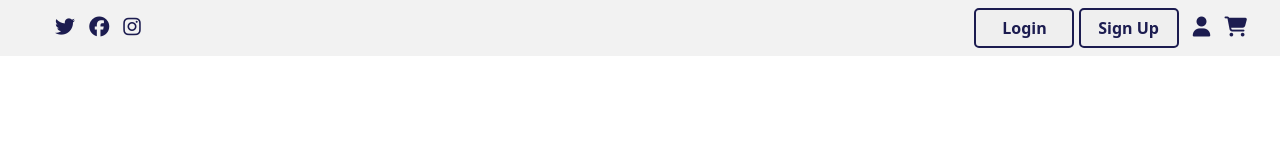
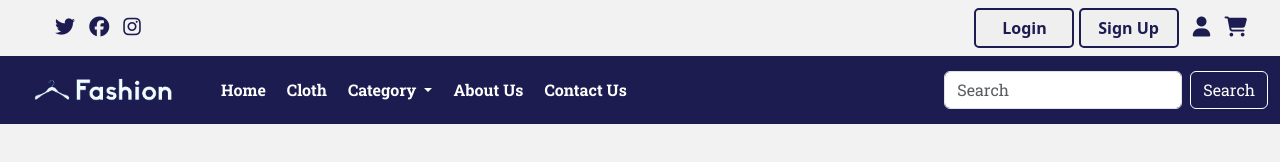
Before and after one commit to syful2021/E_commerceB, a plain HTML site: page index.html in a window 1280 px wide. Drawn offline with nearby package versions, Linux system fonts and the light colour scheme.

Commit message:
added navbar and icon;

```diff
--- a/index.html
+++ b/index.html
@@ -15,6 +15,10 @@
     crossorigin="anonymous"
     />
     <!-- // bootstrap link -->
+    <!-- font link -->
+    <link rel="preconnect" href="https://fonts.googleapis.com">
+    <link rel="preconnect" href="https://fonts.gstatic.com" crossorigin>
+    <link href="https://fonts.googleapis.com/css2?family=Roboto+Slab:wght@100..900&family=Roboto:ital,wght@0,100;0,300;0,400;0,500;0,700;0,900;1,100;1,300;1,400;1,500;1,700;1,900&display=swap" rel="stylesheet">
 </head>
 <body>
 
@@ -35,6 +39,54 @@
     </div>
     <!-- //top navbar -->
 
+    <div class="home-section">
+        <!-- navbar -->
+        <nav class="navbar navbar-expand-lg " id="navbar">
+            <div class="container-fluid">
+              <a class="navbar-brand " href="#"><img src="images/logo.png" width="180px" alt="logo"> </a>
+              <button class="navbar-toggler" type="button" data-bs-toggle="collapse" data-bs-target="#navbarSupportedContent" aria-controls="navbarSupportedContent" aria-expanded="false" aria-label="Toggle navigation">
+                <span ><i class="fa-solid fa-bars" style="color: white;"></i></span>
+              </button>
+              <div class="collapse navbar-collapse" id="navbarSupportedContent">
+                <ul class="navbar-nav me-auto mb-2 mb-lg-0">
+                  <li class="nav-item">
+                    <a class="nav-link " aria-current="page" href="index.html">Home</a>
+                  </li>
+                  <li class="nav-item">
+                    <a class="nav-link" href="cloth.html">Cloth</a>
+                  </li>
+                  <li class="nav-item dropdown">
+                    <a class="nav-link dropdown-toggle" id="navbarDropdown" href="#" role="button" data-bs-toggle="dropdown" aria-expanded="false">
+                      Category
+                    </a>
+                    <ul class="dropdown-menu" aria-labelledby="navbarDropdown"  style="background-color: #1c1c50;">
+                      <li><a class="dropdown-item" href="#">T-shirt</a></li>
+                      <li><a class="dropdown-item" href="#">Hoddies</a></li>
+                      <li><a class="dropdown-item" href="#">Pants</a></li>
+                      <li><a class="dropdown-item" href="#">Sports shoes</a></li>
+                      <li><a class="dropdown-item" href="#">Smart Watch</a></li>
+                      <li><a class="dropdown-item" href="#">Glasess</a></li>
+                    </ul>
+                  </li>
+                  <li class="nav-item">
+                    <a class="nav-link" href="about.html">About Us</a>
+                </li>
+                <li class="nav-item">
+                    <a class="nav-link" href="contact.html">Contact Us</a>
+                </li>
+                </ul>
+                <form class="d-flex" role="search">
+                  <input  class="form-control me-2" type="search" placeholder="Search" aria-label="Search">
+                  <button class="btn btn-outline-success" type="submit" id="search-btn">Search</button>
+                </form>
+              </div>
+            </div>
+          </nav>
+        <!-- //navbar -->
+
+
+
+    </div>
 
 
 
--- a/style.css
+++ b/style.css
@@ -146,3 +146,39 @@
         font-size: 10px;
     }
 }
+
+    /* home section */
+    .home-section{
+        width: 100%;
+        height: 93vh;
+        background-color: #a9a9a926;
+    }
+    /* navbar */
+    .navbar{
+        background-color: #1c1c50;
+        font-size: 16px;
+        font-family: "Roboto Slab", serif;
+    }
+    .navbar .nav-link{
+        color: white;
+        font-weight: bold;
+        margin-left: 5px;
+        transition: 0.5s ease;
+    }
+    .navbar .nav-link:hover{
+        color: white;
+        border-radius: 5px;
+    }
+    .dropdown li a{
+        color: white;
+
+    }
+    #search-btn{
+        color: white;
+        border: 1px solid white;
+    }
+    #search-btn:hover{
+        background-color: #1c1c50;
+    }
+    /* //navbar */
+    /* //home section */
```
